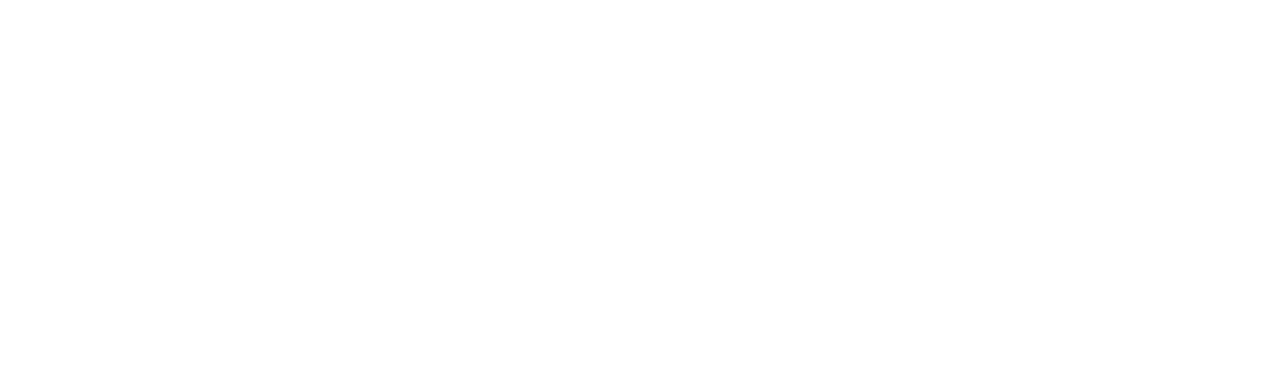
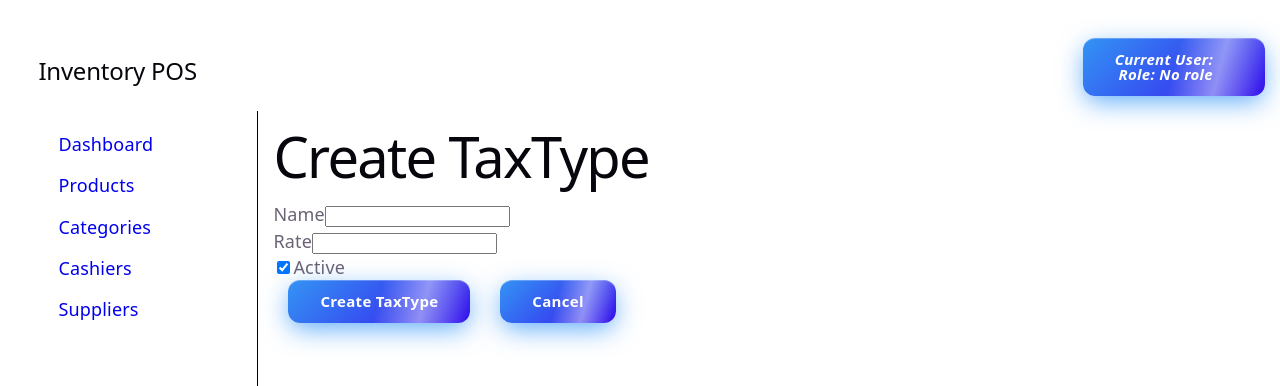
Before and after one commit to rdjirackor/Inventory-POS, a React (Vite) app in the folder frontend/inventory/: page /taxtypes/create in a window 1280 px wide. Before the commit this address had no page. Shown: the top 386 px of the page. Built offline with nearby package versions, Linux system fonts and the light colour scheme; no server answers; sample sign-in values are in the browser's storage.

Commit message:
Added Create Taxtype

```diff
--- a/frontend/inventory/src/App.tsx
+++ b/frontend/inventory/src/App.tsx
@@ -18,6 +18,7 @@
 import UpdateCategory from "./pages/UpdateCategory";
 import CreateCategory from "./pages/CreateCategory";
 import Taxtype from "./pages/Taxtype";
+import CreateTax from "./pages/CreateTaxtypes";
 
 const token = localStorage.getItem("access_token")
 
@@ -75,6 +76,8 @@
                         <Route path="/cashiers/:id/edit" element={<UpdateCashier />} />
 
                         <Route path="/taxtypes" element={<Taxtype/>} />
+                        <Route path="/taxtypes/create" element={<CreateTax />}/>
+
                     </Route>
 
                 </Routes>
--- a/frontend/inventory/src/interfaces/interfaces.ts
+++ b/frontend/inventory/src/interfaces/interfaces.ts
@@ -18,7 +18,7 @@
 export interface TaxType {
     id: number;
     name: string;
-    rate: string;
+    rate: number;
     active: boolean;
 }
 
--- /dev/null
+++ b/frontend/inventory/src/pages/CreateTaxtypes.tsx
@@ -0,0 +1,101 @@
+import { useState } from "react";
+import { useNavigate } from "react-router-dom";
+import { createTax } from "../apis/taxes";
+
+
+
+function CreateTax() {
+    const navigate = useNavigate();
+
+    const [name, setName] = useState("");
+    const [rate, setRate] = useState("");
+    const [status, setStatus] = useState(true);
+
+    const [loading, setLoading] = useState(false);
+    const [error, setError] = useState("");
+
+
+    async function handleSubmit(event: React.FormEvent) {
+        event.preventDefault();
+
+        setError("");
+        setLoading(true);
+
+        try {
+            await createTax(
+                name,
+                Number(rate),
+                status,
+            );
+
+            navigate("/taxtypes");
+
+        } catch (error) {
+            setError("Failed to create Taxtype");
+            console.error(error);
+
+        } finally {
+            setLoading(false);
+        }
+    }
+
+
+
+    return (
+        <div>
+            <h1>Create TaxType</h1>
+
+            {error && <p>{error}</p>}
+
+            <form onSubmit={handleSubmit}>
+
+                <div>
+                    <label>Name</label>
+                    <input
+                        value={name}
+                        onChange={(e) => setName(e.target.value)}
+                    />
+                </div>
+
+                <div>
+                    <label>Rate</label>
+                    <input
+                        type ="number"
+                        step="0.01"
+                        value={rate}
+                        onChange={(e) => setRate(e.target.value)}
+                    />
+                </div>
+
+                <div>
+                    <label>
+                    <input
+                        type ="checkbox"
+                        checked={status}
+                        onChange={(e) => setStatus(e.target.checked)}
+                    />
+                    Active
+                    </label>
+                </div>
+
+
+
+
+
+                <button type="submit" disabled={loading}>
+                    {loading ? "Creating..." : "Create TaxType"}
+                </button>
+
+                <button
+                    type="button"
+                    onClick={() => navigate("/taxtypes")}
+                >
+                    Cancel
+                </button>
+
+            </form>
+        </div>
+    );
+}
+
+export default CreateTax;
```
Also changed, not shown: 2 other files (tests, documents, lock files or other folders).
